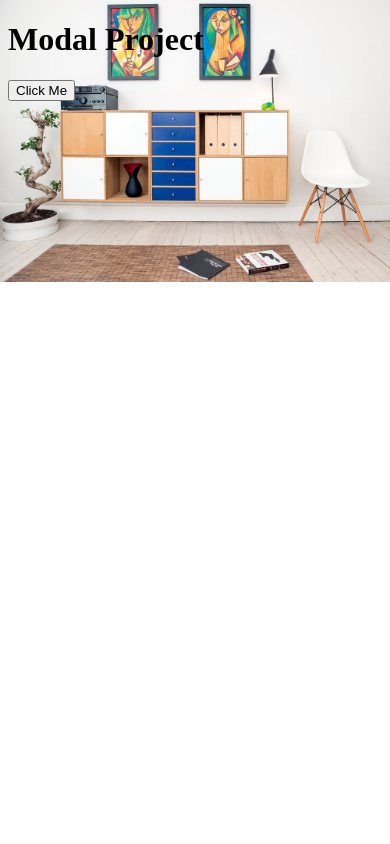
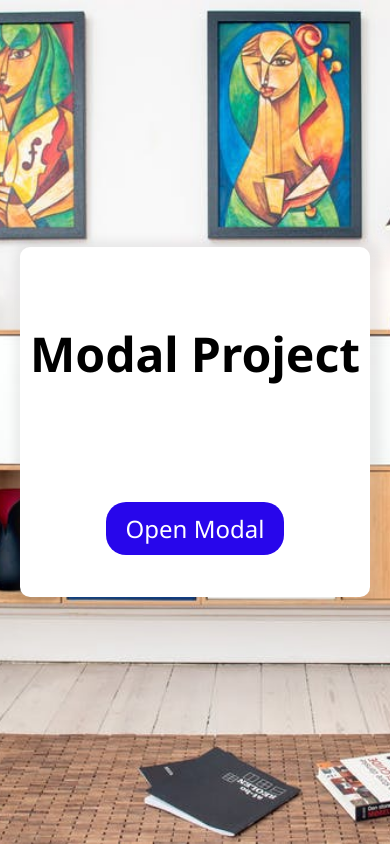
Before and after one commit to sri-rishi/modal, a plain HTML site: page index.html in a window 390 px wide. Drawn offline with Linux system fonts and the light colour scheme.

Commit message:
updated style.css

```diff
--- a/index.html
+++ b/index.html
@@ -9,12 +9,11 @@
     <title>Modal</title>
 </head>
 <body>
+    <div class="body-box">
         <div class="display-box">
             <h1>Modal Project</h1>
-        <button class="btn">Click Me</button>
+            <button class="show-btn">Open Modal</button>
         </div>
-
-
         <div class="modal-div">
             <div class="modal-box">
                 <h3>Modal Content</h3>
@@ -22,6 +21,8 @@
             </div>
 
         </div>
+    </div>
+
 
     <script src="script.js"></script>
 </body>
--- a/script.js
+++ b/script.js
@@ -1,5 +1,5 @@
 let modalDiv = document.querySelector(".modal-div");
-let btnClick = document.querySelector(".btn");
+let btnClick = document.querySelector(".show-btn");
 let btnClose = document.querySelector(".close-btn");
 
 btnClick.addEventListener("click", () => {
--- a/style.css
+++ b/style.css
@@ -1,7 +1,29 @@
+@import url('https://fonts.googleapis.com/css2?family=Noto+Sans:wght@400;700&display=swap');
+
+
 body {
-    background-image: url(images/body-modal.jpeg);
+    margin: 0;
+}
+
+.body-box {
+    font-family: 'Noto Sans', sans-serif;
+    background: url(images/body-modal.jpeg);
     background-size: cover;
     background-repeat: no-repeat;
+    background-position: center;
+    min-height: 100vh;
+    height: 100%;
+}
+
+.show-btn {
+    font-family: 'Noto Sans', sans-serif;
+    background: rgba(39, 5, 235, 0.993);
+    padding: 10px 20px;
+    font-size: 1.5rem;
+    color: white;
+    border: none;
+    outline: none;
+    border-radius: 20px;
 }
 
 .modal-div {
@@ -22,9 +44,12 @@ body {
 }
 
 .modal-box {
+    display: grid;
+    align-items: center;
+    justify-items: center;
     background: white;
     position: absolute;
-    width: 400px;
+    width: 500px;
     height: 200px;
     border-radius: 20px;
     top: 50%;
@@ -33,14 +58,55 @@ body {
     color: black;
 }
 
+
 h3 {
+   font-size: 3rem;
+}
+
+h1 {
+    font-size: 4rem;
+}
+
+.display-box {
+    display: grid;
+    align-items: center;
+    justify-items: center;
     position: absolute;
-    top: 40%;
-    left: 40%;
+    top: 50%;
+    left: 50%;
+    transform: translate(-50%, -50%);
+    background-color: white;
+    width: 700px;
+    height: 350px;
+    border-radius: 10px;
+    box-shadow: 3px 2px 10px 8px rgba(116, 119, 119, 0.123);
 }
 
 .close-btn {
     position: absolute;
     top: 20px;
     right:20px;
+    border: none;
+    outline: none;
+    background: transparent;
+    font-size: 2rem;
+    color: rgba(247, 6, 6, 0.911);
 }
+
+
+@media (max-width: 786px) {
+    h3 {
+        font-size: 2rem;
+    }
+    .modal-box {
+        width: 300px;
+    }
+
+    .display-box {
+        width: 350px;
+    }
+
+    h1 {
+        font-size: 3rem;
+    }
+}
```
Lines whose indentation alone changed are shown as unchanged.
